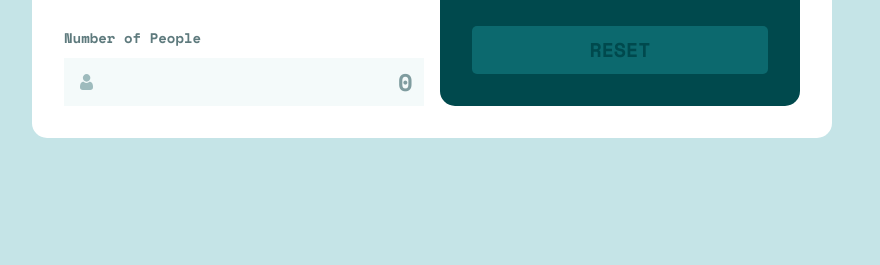
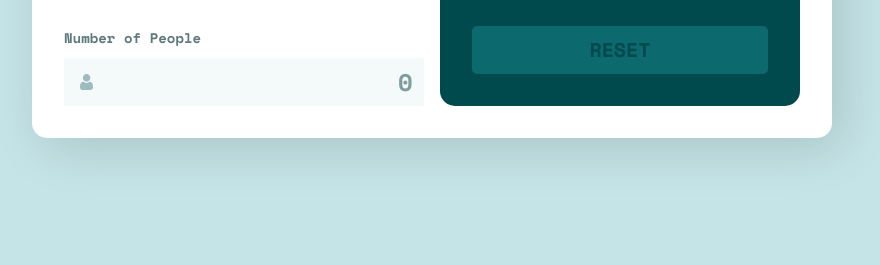
Before and after one commit to SlawekZet/FEM-Tip-Calculcator, a plain HTML site: page index.html in a window 1280 px wide. Shown: the part 535-800 px from the top of the page, without its empty margins (208-1088 px from the left). Drawn offline with nearby package versions, Linux system fonts and the light colour scheme.

Commit message:
Update style.css
Adding box shadow

```diff
--- a/css/style.css
+++ b/css/style.css
@@ -68,6 +68,7 @@ header {
   max-width: 800px;
   margin: 1rem;
   font-size: 12px;
+  box-shadow: 10px 10px 50px -1px rgba(0, 0, 0, 0.15);
 }
 
 .number-input {
```
